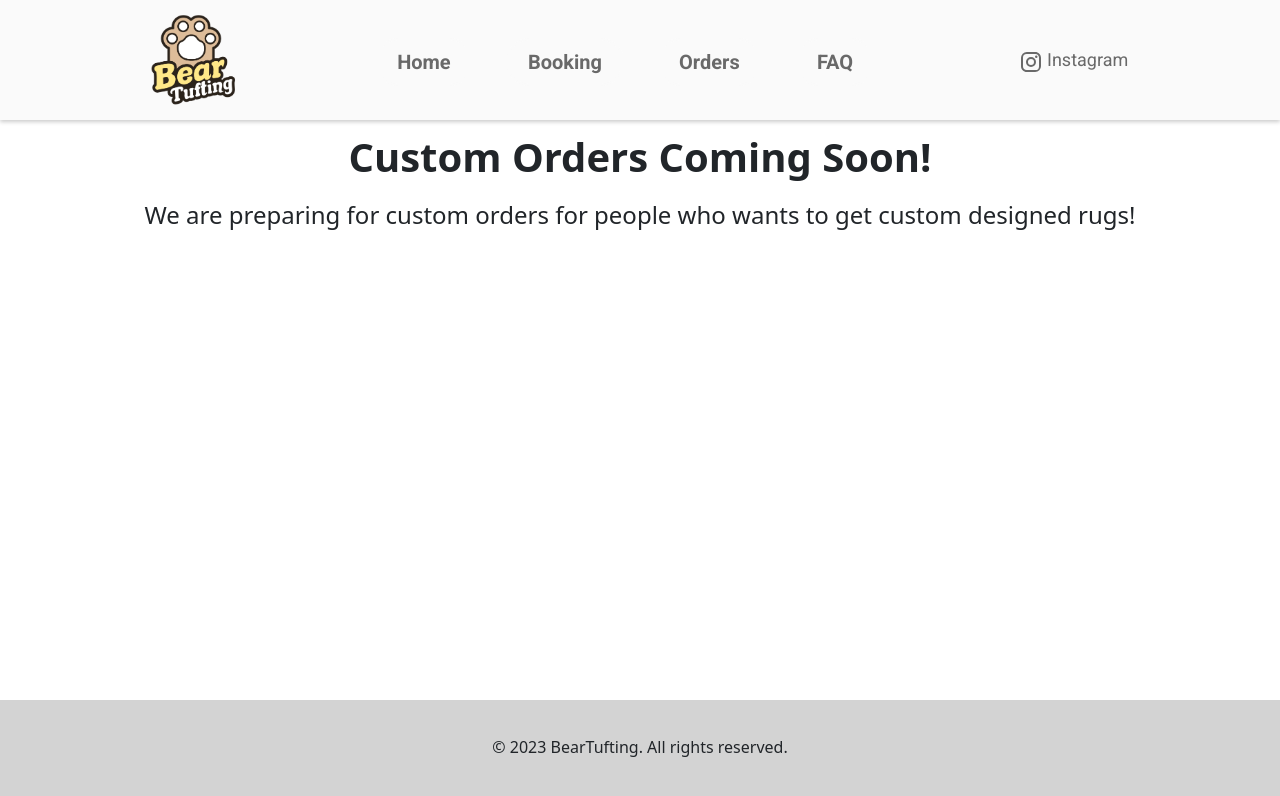
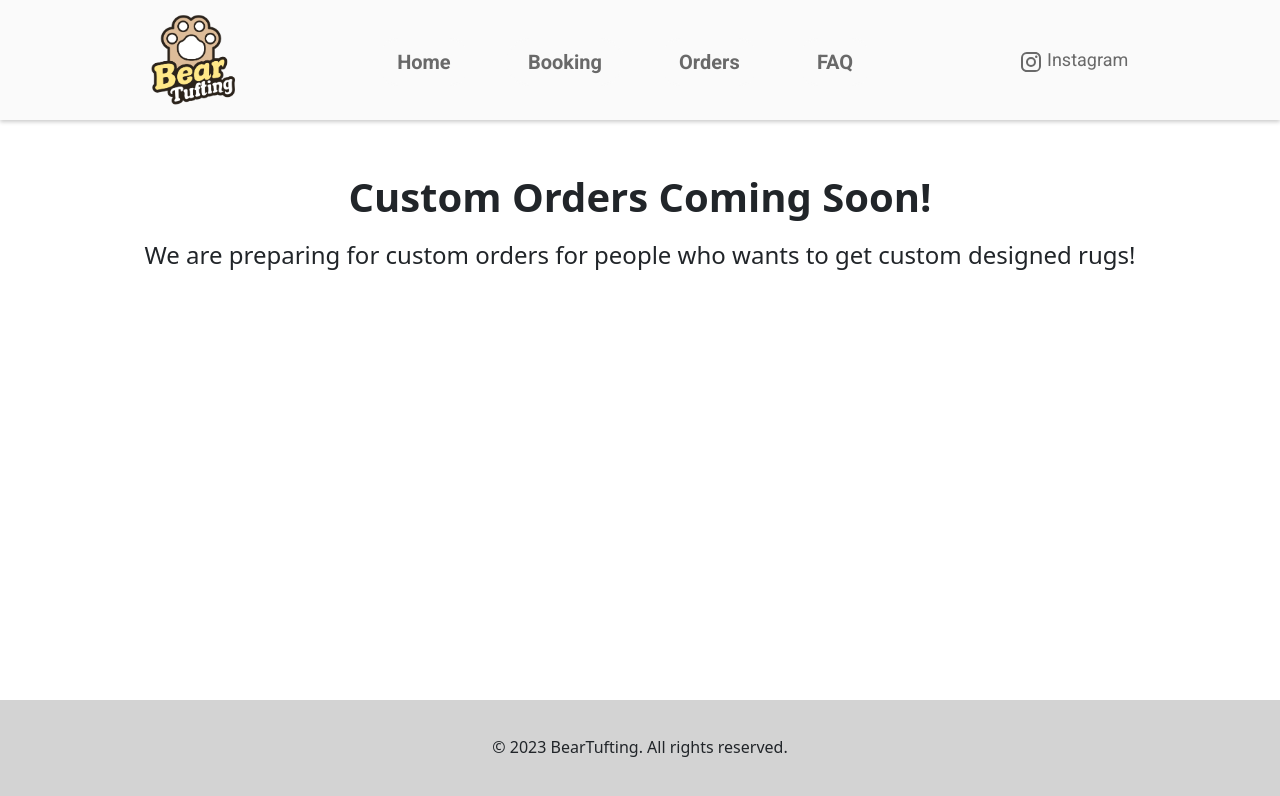
Before and after one commit to kang-hwan/beartufting-website, a React (Create React App) app: page /orders in a window 1280 px wide. Shown: the top 796 px of the page. Built offline with nearby package versions, Linux system fonts and the light colour scheme.

Commit message:
final v2

```diff
--- a/src/pages/Orders/order.css
+++ b/src/pages/Orders/order.css
@@ -1,5 +1,5 @@
 .order-container {
-  width: 1130px;
-  margin: 0 auto;
+  width: 1000px;
+  margin: 40px auto;
   text-align: center;
 }
```
